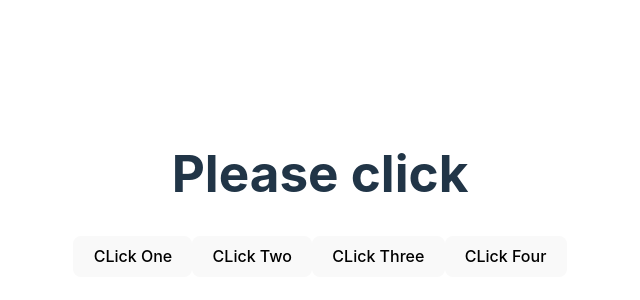
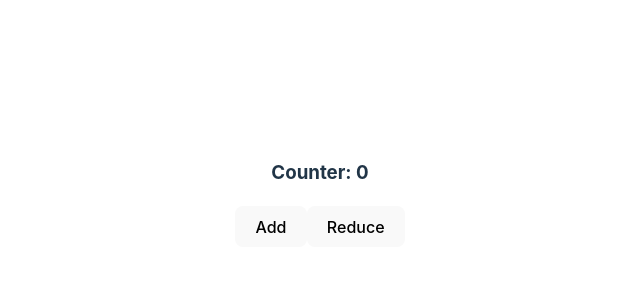
Before and after one commit to AbirDas1048/react-core-concepts, a React (Vite) app: page / in a window 1280 px wide. Shown: the part 206-506 px from the top of the page, without its empty margins (320-960 px from the left). Built offline with nearby package versions, Linux system fonts and the light colour scheme.

Commit message:
counter with useState done

```diff
--- a/src/App.jsx
+++ b/src/App.jsx
@@ -7,6 +7,7 @@ import App3 from "./practice/App3";
 import ConditionalRendering from "./practice/ConditionalRendering";
 import RenderComponentWithMap from "./practice/RenderComponentWithMap";
 import HandleEvent from "./practice/HandleEvent";
+import Counter from "./practice/Counter";
 
 function App() {
   const [count, setCount] = useState(0);
@@ -73,8 +74,10 @@ function App() {
 
       {singers.map((singer) => (
         <RenderComponentWithMap singer={singer}></RenderComponentWithMap>
-      ))} */}
+      ))}
       <HandleEvent></HandleEvent>
+       */}
+      <Counter></Counter>
     </>
   );
 }
--- /dev/null
+++ b/src/practice/Counter.jsx
@@ -0,0 +1,28 @@
+import { useState } from "react";
+
+export default function Counter() {
+  const [count, setCount] = useState(0);
+
+  return (
+    <>
+      <div>
+        <h3>Counter: {count}</h3>
+        <button
+          onClick={() => {
+            setCount(count + 1);
+          }}
+        >
+          Add
+        </button>
+
+        <button
+          onClick={() => {
+            setCount(count - 1);
+          }}
+        >
+          Reduce
+        </button>
+      </div>
+    </>
+  );
+}
```
